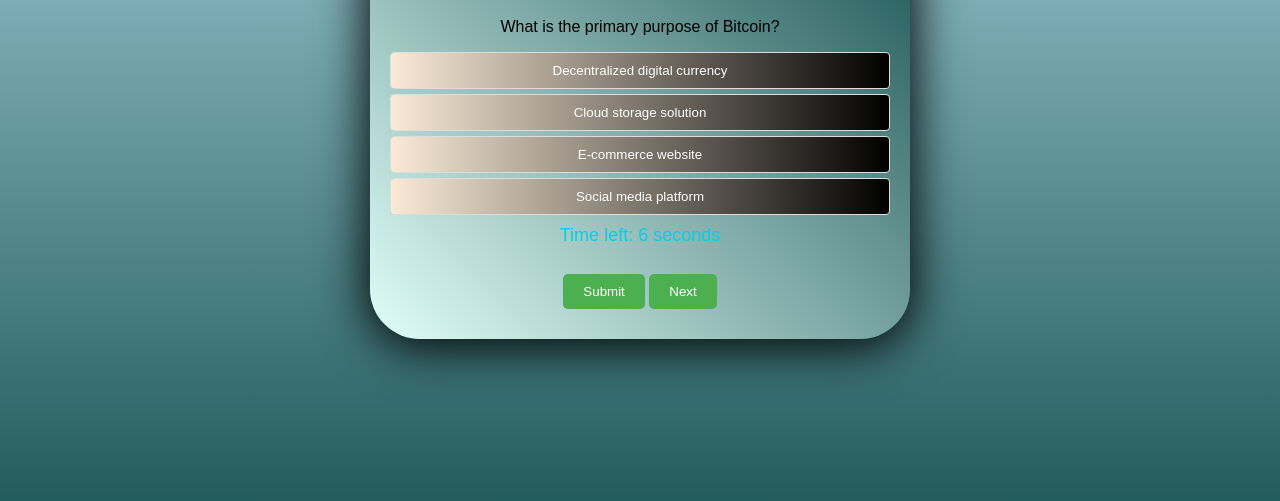
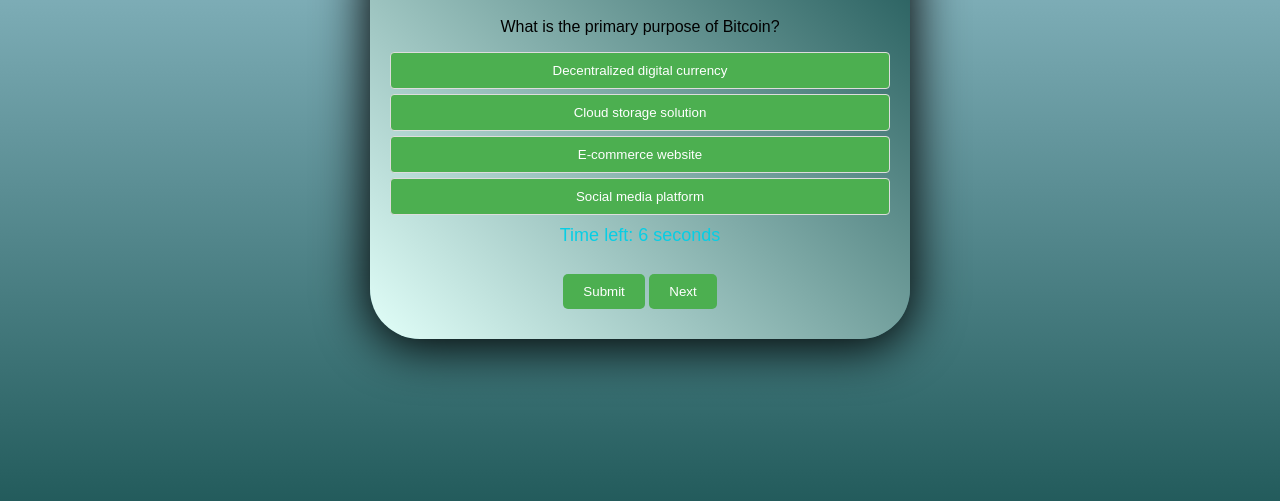
Before and after one commit to YupetEmmanuel/Group-quiz, a plain HTML site: page index.html in a window 1280 px wide. Shown: the part 271-772 px from the top of the page. Drawn offline with Linux system fonts and the light colour scheme.

Commit message:
Update quiz.css

```diff
--- a/quiz.css
+++ b/quiz.css
@@ -58,7 +58,7 @@ button:hover {
   border: 1px solid #ddd;
   border-radius: 4px;
   cursor: pointer;
-  background-image:linear-gradient(to right, antiquewhite , black);
+
 
 }
 
```
